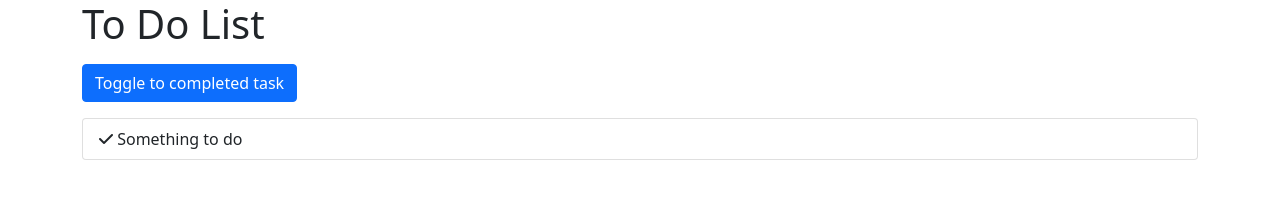
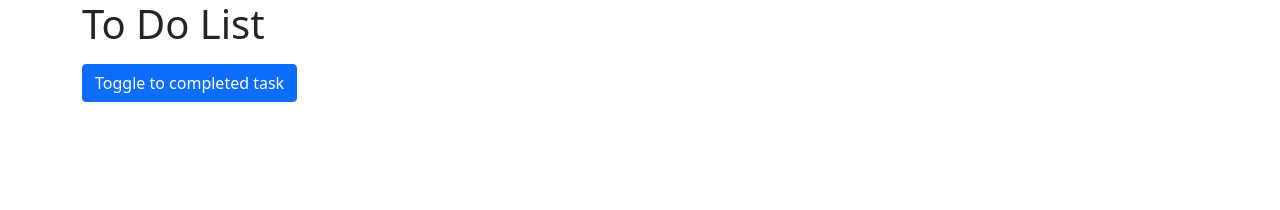
Before and after one commit to josemiz95/To-do-list-React, a React (Create React App) app in the folder frontend/: page / in a window 1280 px wide. Shown: the top 210 px of the page. Built offline with nearby package versions, Linux system fonts and the light colour scheme.

Commit message:
Started with empty List (User history 1)

```diff
--- a/frontend/src/App.jsx
+++ b/frontend/src/App.jsx
@@ -6,10 +6,7 @@ import List from "./components/List";
 
 export default function App() {
   const [showingPending, setShowingPending] = useState(true); // True show pending task, False show completed task
-  const [tasks, setTasks] = useState([
-    {id:uuid(), description:'Something to do', pending:true},
-    {id:uuid(), description:'Something to done', pending:false},
-  ]);
+  const [tasks, setTasks] = useState([ ]);
 
   const toggleTaskList = () => {
     setShowingPending(!showingPending); // Action for toggle list
```
